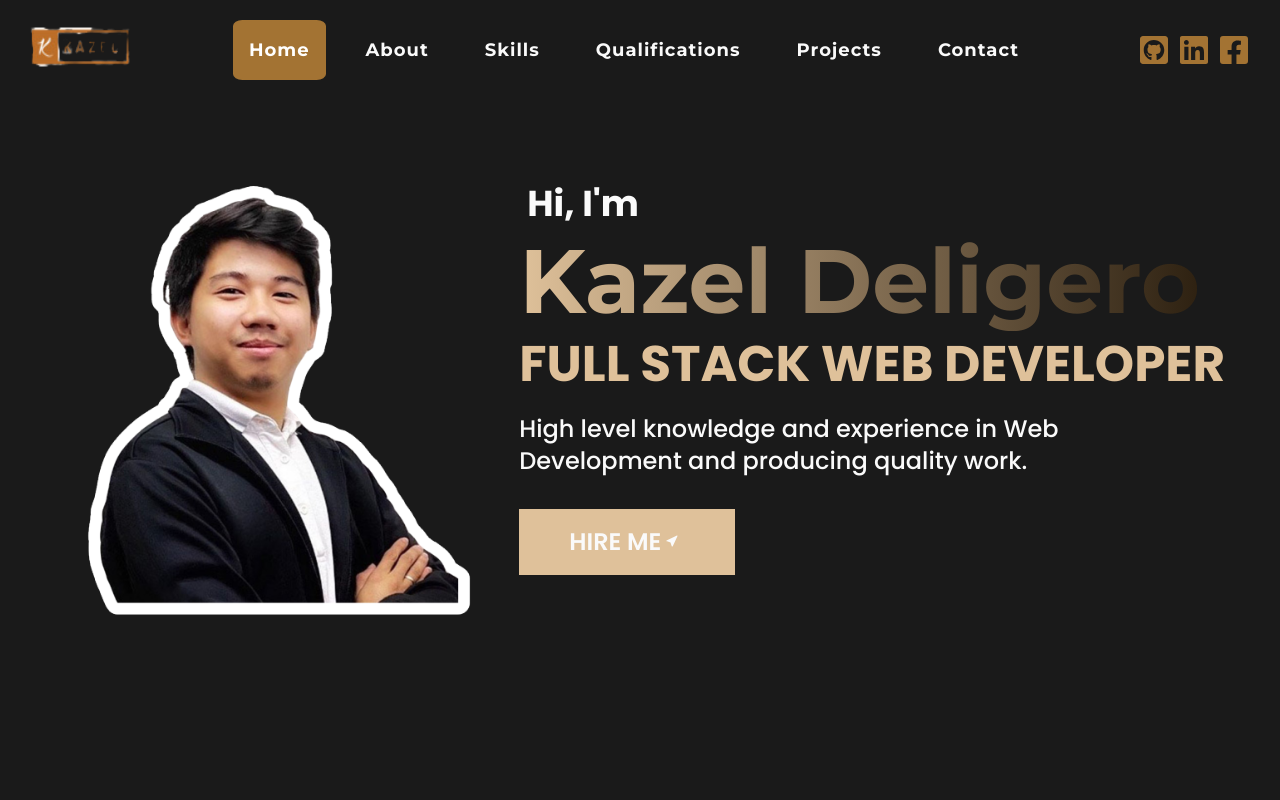
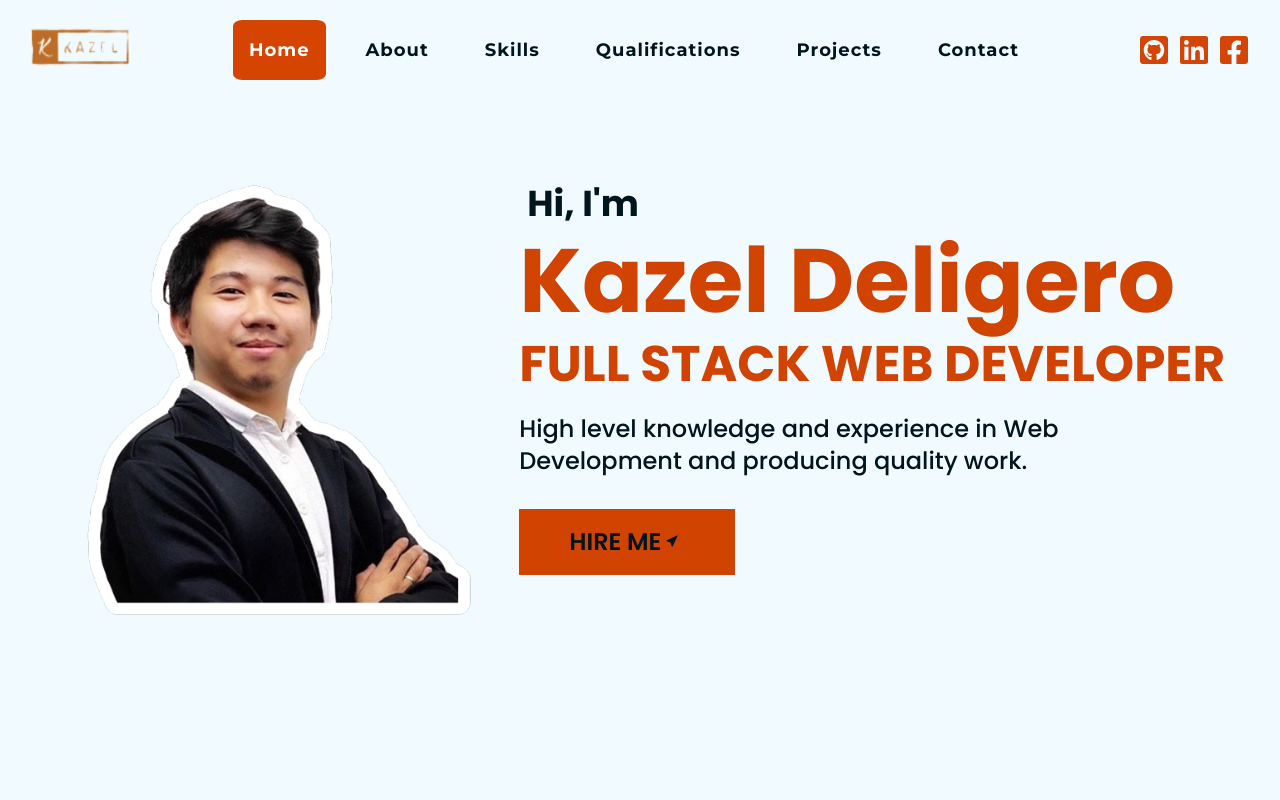
Before and after one commit to kzldlgr/my-portfolio, a React (Vite) app: page / in a window 1280 px wide. Shown: the top 800 px of the page. Built offline with nearby package versions, Linux system fonts and the light colour scheme.

Commit message:
feat/ change theme color

```diff
--- a/src/components/Banner.jsx
+++ b/src/components/Banner.jsx
@@ -34,7 +34,7 @@ export default function Banner() {
               initial='hidden'
               whileInView={'show'}
               viewport={{ once: false, amount: 0.7 }}
-              className='text-[55px] font-bold leading-[1.1] lg:text-[90px] text-gradient'>
+              className='text-[55px] font-bold leading-[1.1] lg:text-[90px] text-primary'>
               Kazel Deligero
             </motion.h1>
             <motion.div
--- a/src/index.css
+++ b/src/index.css
@@ -4,7 +4,7 @@
 
 .selected,
 .active {
-  background: #a37333;
+  background: #d54401;
 }
 
 .active {
@@ -15,7 +15,7 @@
 
 .selected,
 .active-nav {
-  background: #a37333;
+  background: #d54401;
 }
 
 .active-nav {
@@ -44,10 +44,10 @@
     @apply py-8 lg:py-24 lg:h-screen flex items-center;
   }
   .nav{
-    @apply relative text-text font-bold font-primary tracking-[1px] hover:text-[#a37333] cursor-pointer w-full px-4 h-[60px] flex items-center justify-center active:scale-110 z-30;
+    @apply relative text-text font-bold font-primary tracking-[1px] hover:text-[#d54401] cursor-pointer w-full px-4 h-[60px] flex items-center justify-center active:scale-110 z-30;
   }
   .nav::after{
-    @apply content-[''] absolute bg-[#a37333] h-[3px] w-[0%] left-0 -bottom-[5px] rounded-xl duration-300 active:text-text;
+    @apply content-[''] absolute bg-[#d54401] h-[3px] w-[0%] left-0 -bottom-[5px] rounded-xl duration-300 active:text-text;
   }
   .nav:hover::after{
     @apply w-[100%]
--- a/tailwind.config.js
+++ b/tailwind.config.js
@@ -22,11 +22,11 @@ export default {
     },
     extend: {
       colors: {
-        'text': '#fafafa',
-        'background': '#1a1a1a',
-        'primary': '#dfc19a',
-        'secondary': '#dbb88a',
-        'accent': '#a37333',
+        'text': '#00151e',
+        'background': '#f0faff',
+        'primary': '#d04301',
+        'secondary': '#a4e7ff',
+        'accent': '#d54401',
       },
       backgroundImage: {
         roadmap: "url('./assets/image/rocket.gif')",
@@ -36,6 +36,7 @@ export default {
     },
   },
   plugins: [
+    // eslint-disable-next-line no-undef
     require('tailwind-scrollbar-hide')
   ],
 }
```
